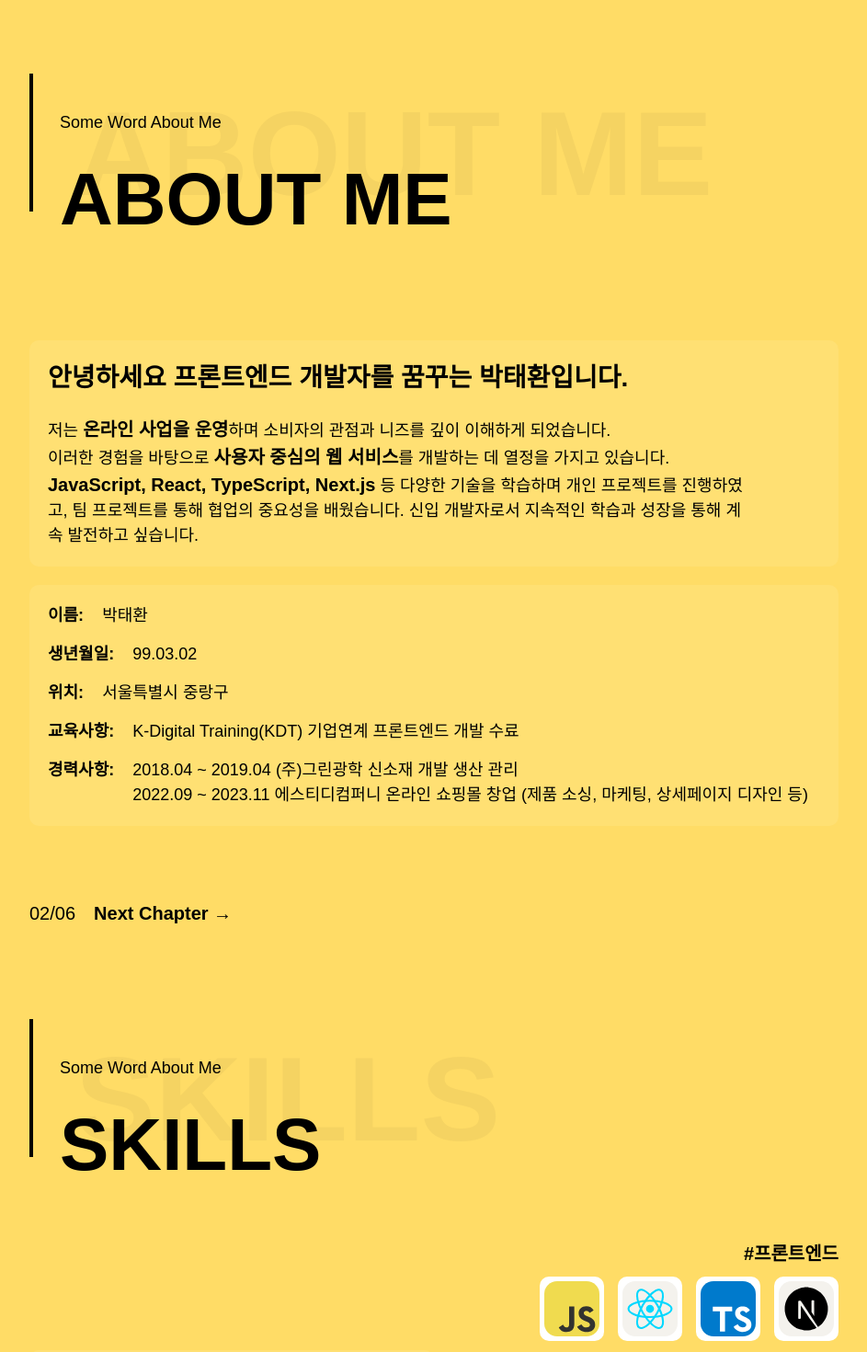
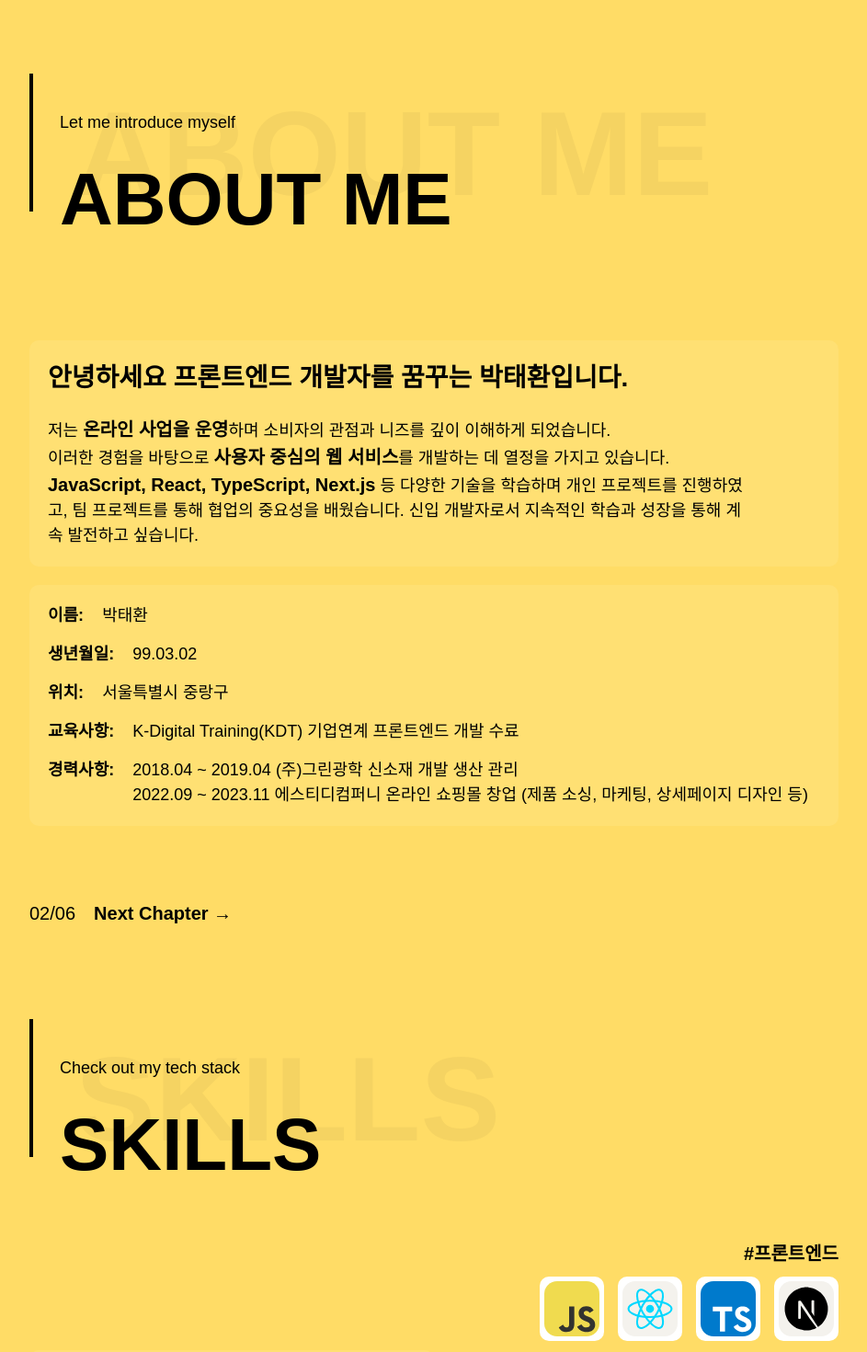
Before and after one commit to ParkTH-Dev/TeaHwan-Portfolio, a React (Vite) app: page / in a window 1280 px wide. Shown: the part 780-2250 px from the top of the page at 92% size, without its empty margins (18-961 px from the left). Built offline with nearby package versions, Linux system fonts and the light colour scheme; a web font is replaced by a local one.

Commit message:
subTitle update

```diff
--- a/src/pages/AboutMe.jsx
+++ b/src/pages/AboutMe.jsx
@@ -242,7 +242,7 @@ const AboutMe = () => {
       <Inner>
         <TitleWrap>
           <TitleInner>
-            <SubTitle>Some Word About Me</SubTitle>
+            <SubTitle>Let me introduce myself</SubTitle>
             <BackgroundText
               ref={titleRef}
               initial={{ opacity: 0, x: -100 }}
--- a/src/pages/Contact.jsx
+++ b/src/pages/Contact.jsx
@@ -420,7 +420,7 @@ const Contact = () => {
       <Inner>
         <TitleWrap>
           <TitleInner>
-            <SubTitle>Some Word About Me</SubTitle>
+            <SubTitle>Let me know your thoughts</SubTitle>
             <BackgroundText
               ref={titleRef}
               initial={{ opacity: 0, x: -100 }}
--- a/src/pages/Project.jsx
+++ b/src/pages/Project.jsx
@@ -444,7 +444,7 @@ const Project = () => {
       <Inner>
         <TitleWrap>
           <TitleInner>
-            <SubTitle>Some Word About Me</SubTitle>
+            <SubTitle>Check out my projects</SubTitle>
             <BackgroundText
               ref={titleRef}
               initial={{ opacity: 0, x: -100 }}
--- a/src/pages/Skills.jsx
+++ b/src/pages/Skills.jsx
@@ -365,7 +365,7 @@ const Skills = () => {
       <Inner>
         <TitleWrap>
           <TitleInner>
-            <SubTitle>Some Word About Me</SubTitle>
+            <SubTitle>Check out my tech stack</SubTitle>
             <BackgroundText
               ref={titleRef}
               initial={{ opacity: 0, x: -100 }}
--- a/src/pages/TeamProject.jsx
+++ b/src/pages/TeamProject.jsx
@@ -492,7 +492,7 @@ const TeamProject = () => {
       <Inner>
         <TitleWrap>
           <TitleInner>
-            <SubTitle>Some Word About Me</SubTitle>
+            <SubTitle>Check out my team projects</SubTitle>
             <BackgroundText
               ref={titleRef}
               initial={{ opacity: 0, x: -100 }}
```
